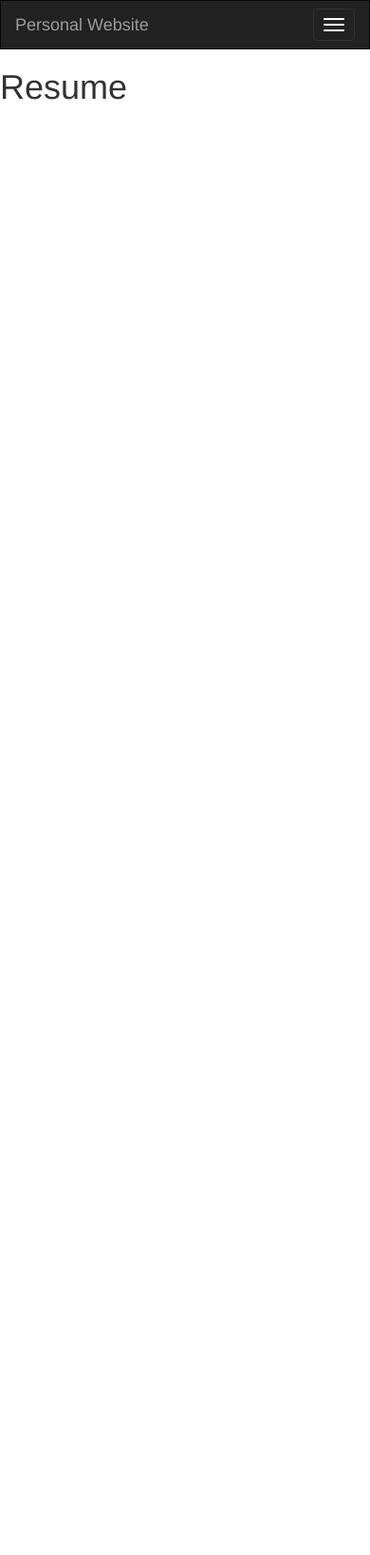
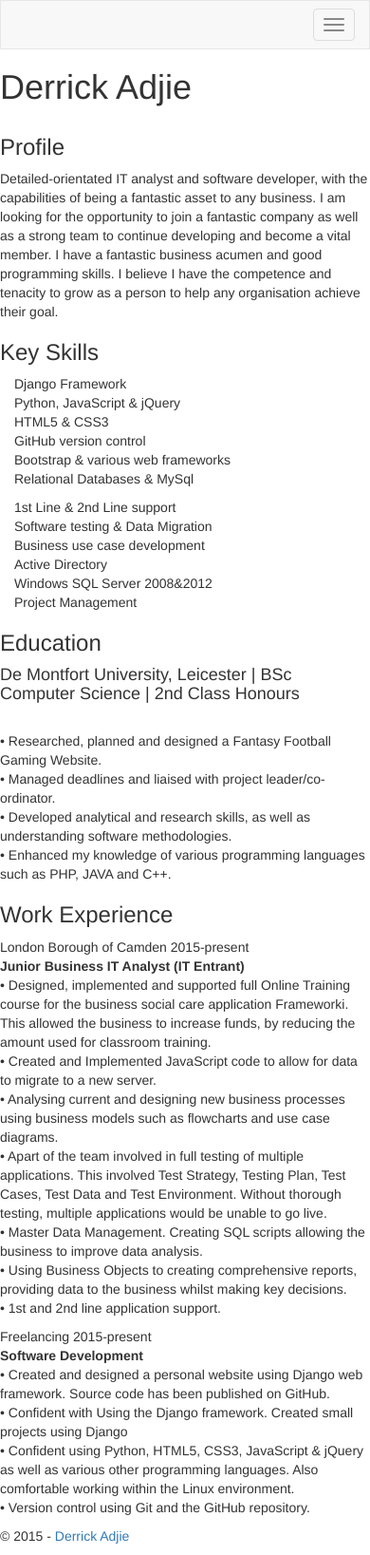
Before and after one commit to derrickadjei/PersonalWebpage, a Django app: template aboutMe/templates/aboutMe/resume.html in a window 390 px wide. Shown: the whole page at 95% size. Before the commit the page ends 105 px from the top, so only its background shows below. Run offline with Django 3.2, Linux system fonts and the light colour scheme; the template is opened without the code that fills it, so the values that code supplies are empty; some libraries are stand-ins or nearby versions.

Commit message:
A few more changes to the design aspect to give an idea of the flat look i want to go before. blog and design to be focused on for the new stage. (2nd commit)

```diff
--- a/aboutMe/templates/aboutMe/base.html
+++ b/aboutMe/templates/aboutMe/base.html
@@ -2,19 +2,20 @@
 <html lang="en">
 <head>
     <meta charset="UTF-8">
-    <title>{% block title %}PersonalWebpage{% endblock %}</title>
+    <title>{% block title %}Derrick Adjie{% endblock %}</title>
     <!-- Loads the path to your static files-->
-{% load staticfiles %}
+    {% load staticfiles %}
     <link rel="stylesheet" href="https://maxcdn.bootstrapcdn.com/bootstrap/3.3.6/css/bootstrap.min.css">
     <link rel="stylesheet" type="test/css" href=" {% static 'aboutMe/styles.css' %}"/>
-    <link href='https://fonts.googleapis.com/css?family=Indie+Flower' rel='stylesheet' type='text/css'>
+    <link href='https://fonts.googleapis.com/css?family=Lato:300' rel='stylesheet' type='text/css'>
     <script src="https://ajax.googleapis.com/ajax/libs/jquery/2.2.0/jquery.min.js"></script>
     <script src="https://maxcdn.bootstrapcdn.com/bootstrap/3.3.6/js/bootstrap.min.js"></script>
 </head>
 
 
 <body>
-<nav class="navbar navbar-inverse">
+<header><div class="icon"></div> </header>
+<nav class="navbar navbar-default">
     <div class="container_fluid">
 
         <!-- Header-->
@@ -24,15 +25,13 @@
                 <span class="icon-bar"></span>
                 <span class="icon-bar"></span>
             </button>
-            <a class="fa navbar-brand" href="{% url 'aboutMe:index' %}">Personal Website</a>
         </div>
 
         <!-- Items -->
-        <div class="collapse navbar-collapse" id="topNavBar">
+        <div class="collapse navbar-collapse">
             <ul class="nav navbar-nav">
-                <li><a class="nav-link" href="#">About Me</a></li>
+                <li><a class="nav-link" href="{% url 'aboutMe:index' %}">&nbsp;About Me</a></li>
                 <li><a class="nav-link" href="{% url 'aboutMe:resume' %}">&nbsp;Resume</a></li>
-                <li><a class="nav-link" herf="#">&nbsp; Blog</a></li>
             </ul>
         </div>
     </div>
@@ -40,5 +39,9 @@
 
 {% block body %}
 {% endblock %}
+
+<footer class="footer">
+    <p>&copy; 2015 - <a href="#">Derrick Adjie</a></p>
+</footer>
 </body>
 </html>
--- a/aboutMe/templates/aboutMe/resume.html
+++ b/aboutMe/templates/aboutMe/resume.html
@@ -6,18 +6,77 @@
 
 {% block body %}
 
-    <h1>Resume</h1>
+    <h1 class="name">Derrick Adjie</h1>
 
-    <div class="resume">
+    <div class="text-container2">
+        <div class="row">
+            <div class="col-sm-6">
+                <p>
+                <h3>Profile</h3>Detailed-orientated IT analyst and software developer, with the capabilities of
+                being a fantastic asset to any business. I am looking for the opportunity to join a fantastic
+                company as well as a strong team to continue developing and become a vital member. I have a fantastic
+                business acumen and good programming skills.  I believe I have the competence and tenacity to grow as a
+                person to help any organisation achieve their goal.<br/>
 
-    <p>
+                <h3>Key Skills</h3>
+                <p class="col-sm-6">
+                    Django Framework   <br/>
+                    Python, JavaScript & jQuery <br/>
+                    HTML5 & CSS3<br/>
+                    GitHub version control<br/>
+                    Bootstrap & various web frameworks <br/>
+                    Relational Databases & MySql <br/>
+                </p>
+                <p class="col-sm-6">
+                    1st Line & 2nd Line support   <br/>
+                    Software testing & Data Migration <br/>
+                    Business use case development<br/>
+                    Active Directory <br/>
+                    Windows SQL Server 2008&2012 <br/>
+                    Project Management <br/>
+                </p>
 
-
-    </p>
+                <p>
+                <h3>Education</h3>
+                <b><h4>De Montfort University, Leicester | BSc Computer Science | 2nd Class Honours</h4></b><br/>
+                •	Researched, planned and designed a Fantasy Football Gaming Website.<br/>
+                •	Managed deadlines and liaised with project leader/co-ordinator.<br/>
+                •	Developed analytical and research skills, as well as understanding software methodologies.<br/>
+                •	Enhanced my knowledge of various programming languages such as PHP, JAVA and C++.<br/>
+                </p>
 
 
 
+                </p>
+            </div>
+            <div class="col-sm-6">
+                <h3>Work Experience</h3>
+                <p>
+                    London Borough of Camden                 2015-present<br/>
 
+                    <b>Junior Business IT Analyst (IT Entrant)</b><br/>
+                    •	Designed, implemented and supported full Online Training course for the business social care application Frameworki.
+                    This allowed the business to increase funds, by reducing the amount used for classroom training.<br/>
+                    •	Created and Implemented JavaScript code to allow for data to migrate to a new server.<br/>
+                    •	Analysing current and designing new business processes using business models such as flowcharts and use case diagrams.<br/>
+                    •	Apart of the team involved in full testing of multiple applications. This involved Test Strategy, Testing Plan, Test Cases,
+                    Test Data and Test Environment. Without thorough testing, multiple applications would be unable to go live.<br/>
+                    •	Master Data Management. Creating SQL scripts allowing the business to improve data analysis.<br/>
+                    •	Using Business Objects to creating comprehensive reports, providing data to the business whilst making key decisions.<br/>
+                    •	1st and 2nd line application support.<br/>
+                </p>
+
+                <p>
+                    Freelancing                                2015-present<br/>
+
+                    <b>Software Development</b><br/>
+                    •	Created and designed a personal website using Django web framework. Source code has been published on GitHub.<br/>
+                    •	Confident with Using the Django framework. Created small projects using Django<br/>
+                    •	Confident using Python, HTML5, CSS3, JavaScript & jQuery as well as various other programming languages. Also comfortable working within the Linux environment.<br/>
+                    •	Version control using Git and the GitHub repository.<br/>
+                </p>
+            </div>
+        </div>
     </div>
 
 
```
Also changed, not shown: aboutMe/static/aboutMe/styles.css (+44 -18 lines), aboutMe/templates/aboutMe/index.html (+15 -14 lines), aboutMe/static/aboutMe/images/mainAboutMe.jpg (deleted), aboutMe/static/aboutMe/images/me.jpg (deleted).
